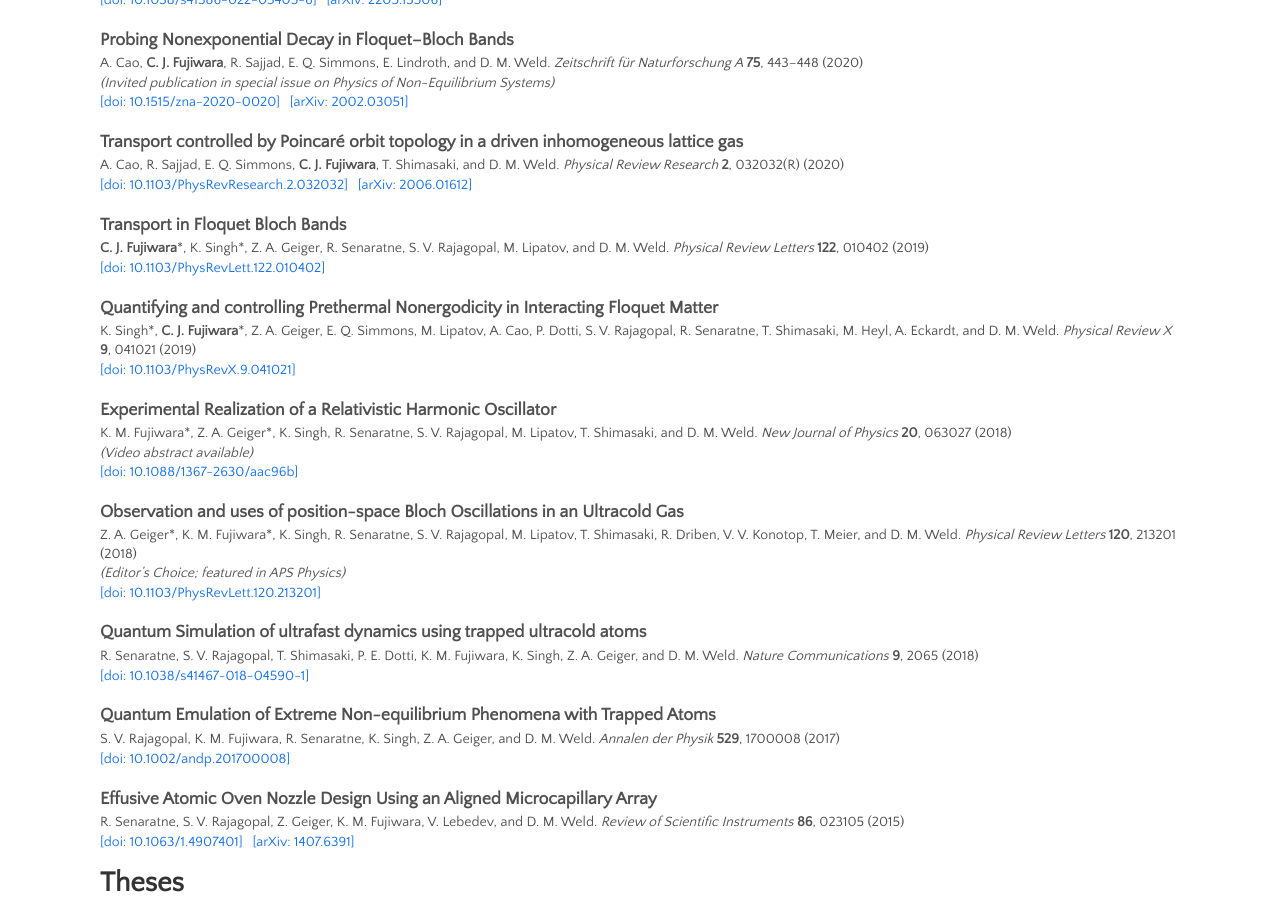
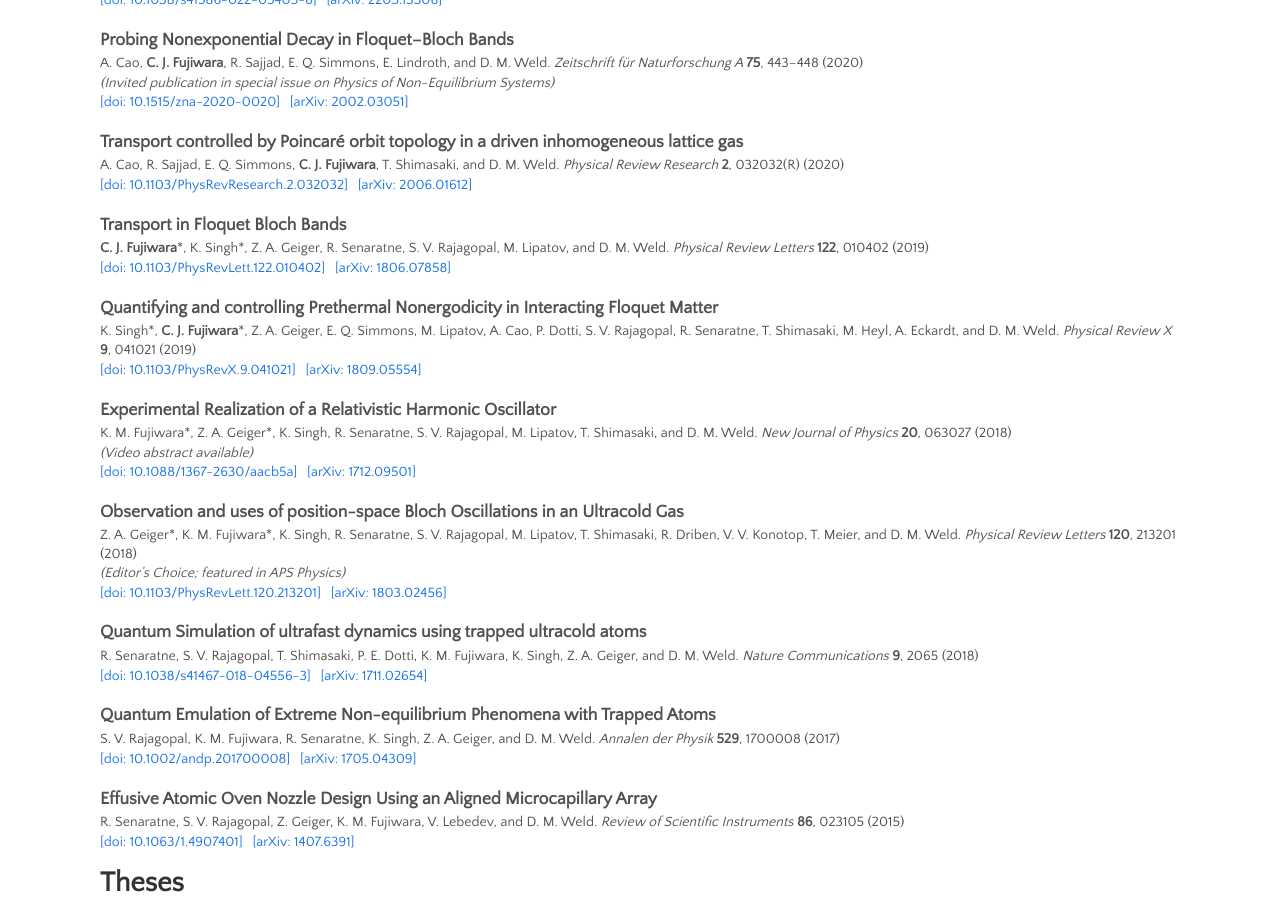
Before and after one commit to fujiwara-quantum-lab/fujiwara-quantum-lab.github.io, a Jekyll site: the page built from menu/publications.md, in a window 1280 px wide and 900 px high, scrolled down 338 px. Built offline with Jekyll 4.4.1, drawn with Linux system fonts in a browser that asks for light colours.

Commit message:
Update publications.yml

```diff
--- a/_data/publications.yml
+++ b/_data/publications.yml
@@ -50,6 +50,7 @@
   pages: "041021"
   year: 2019
   doi: "10.1103/PhysRevX.9.041021"
+  arxiv: 1809.05554
 
 - type: paper
   authors: "<strong>C. J. Fujiwara</strong>*, K. Singh*, Z. A. Geiger, R. Senaratne, S. V. Rajagopal, M. Lipatov, and D. M. Weld"
@@ -59,6 +60,7 @@
   pages: "010402"
   year: 2019
   doi: "10.1103/PhysRevLett.122.010402"
+  arxiv: 1806.07858
 
 - type: paper
   authors: "R. Senaratne, S. V. Rajagopal, T. Shimasaki, P. E. Dotti, K. M. Fujiwara, K. Singh, Z. A. Geiger, and D. M. Weld"
@@ -67,7 +69,8 @@
   volume: "9"
   pages: "2065"
   year: 2018
-  doi: "10.1038/s41467-018-04590-1"
+  doi: "10.1038/s41467-018-04556-3"
+  arxiv : 1711.02654
 
 - type: paper
   authors: "Z. A. Geiger*, K. M. Fujiwara*, K. Singh, R. Senaratne, S. V. Rajagopal, M. Lipatov, T. Shimasaki, R. Driben, V. V. Konotop, T. Meier, and D. M. Weld"
@@ -77,6 +80,7 @@
   pages: "213201"
   year: 2018
   doi: "10.1103/PhysRevLett.120.213201"
+  arxiv: 1803.02456
   notes: "Editor’s Choice; featured in APS Physics"
 
 - type: paper
@@ -86,7 +90,8 @@
   volume: "20"
   pages: "063027"
   year: 2018
-  doi: "10.1088/1367-2630/aac96b"
+  arxiv: 1712.09501
+  doi: "10.1088/1367-2630/aacb5a"
   notes: "Video abstract available"
 
 - type: paper
@@ -96,6 +101,7 @@
   volume: "529"
   pages: "1700008"
   year: 2017
+  arxiv: 1705.04309
   doi: "10.1002/andp.201700008"
 
 - type: paper
```
